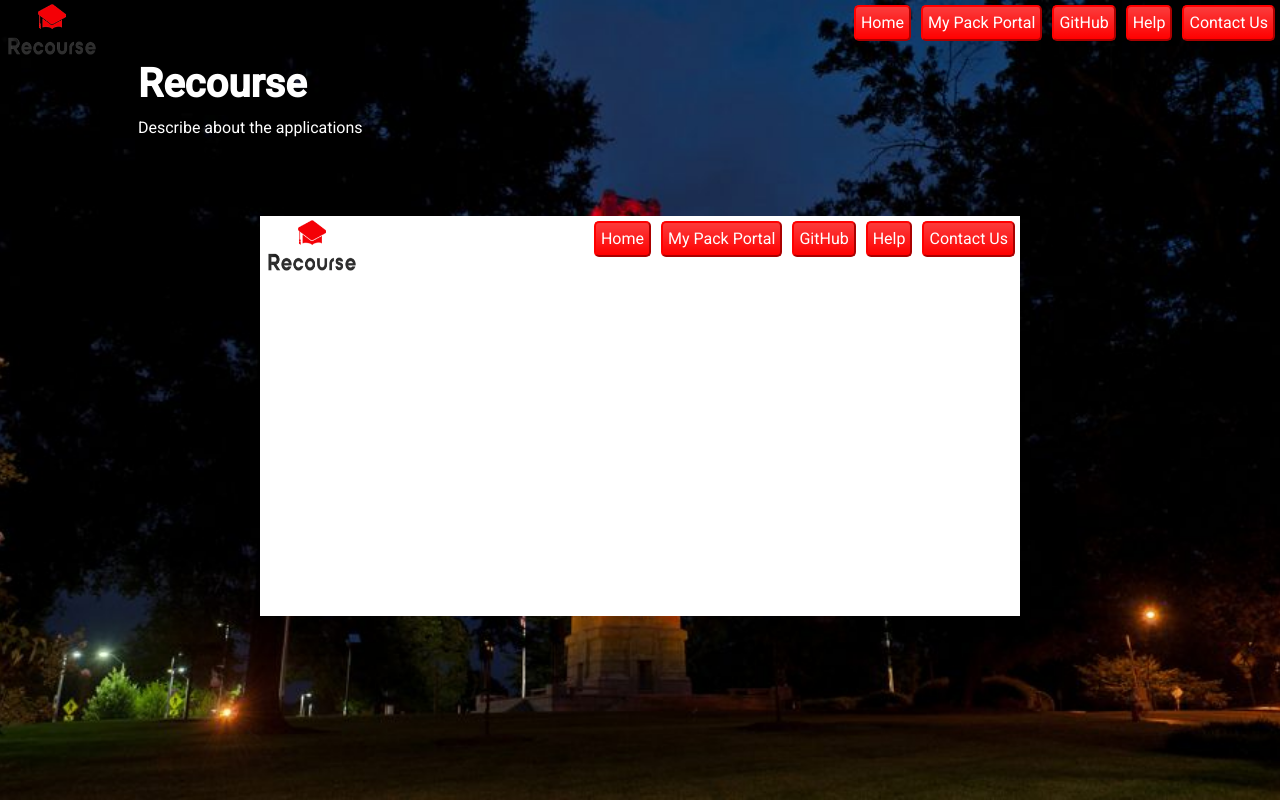
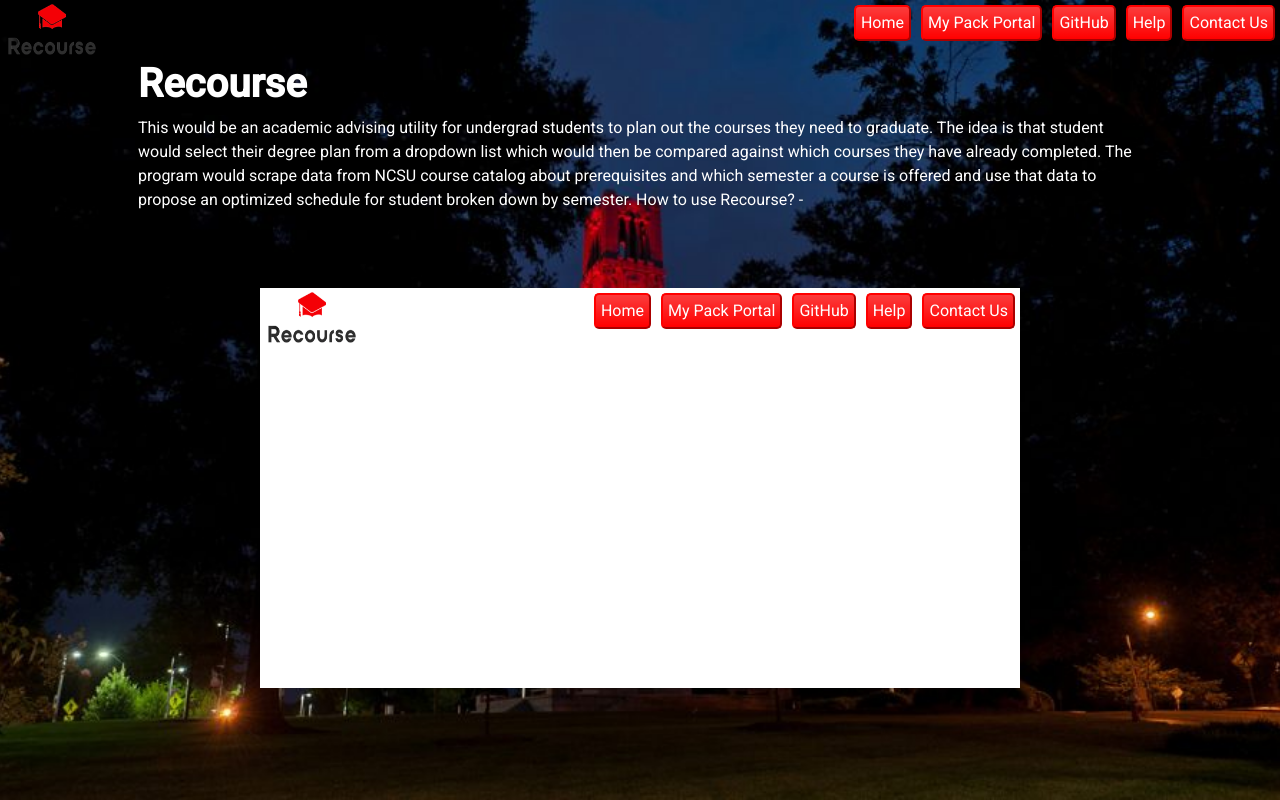
Before and after one commit to se20z09/se20z09-Project, an Angular app in the folder Schedule_Optimizer/Angular/Schedule-Optimizer-FrontEnd/: page /help in a window 1280 px wide. Built offline with nearby package versions, Linux system fonts and the light colour scheme.

Commit message:
Update help.component.html

```diff
--- a/Schedule_Optimizer/Angular/Schedule-Optimizer-FrontEnd/src/app/help/help.component.html
+++ b/Schedule_Optimizer/Angular/Schedule-Optimizer-FrontEnd/src/app/help/help.component.html
@@ -2,7 +2,9 @@
     <div style="height: 50px;"></div>
     <div class="center">
         <h1><b>Recourse</b></h1>
-        <p>Describe about the applications</p>
+        <p>This would be an academic advising utility for undergrad students to plan out the courses they need to graduate. The idea is that student would select their degree plan from a dropdown list which would then be compared against which courses they have already completed. The program would scrape data from NCSU course catalog about prerequisites and which semester a course is offered and use that data to propose an optimized schedule for student broken down by semester.
+
+How to use Recourse? - </p>
     </div>
     <div style="height: 50px;"></div>
     <div class="videos">
```
